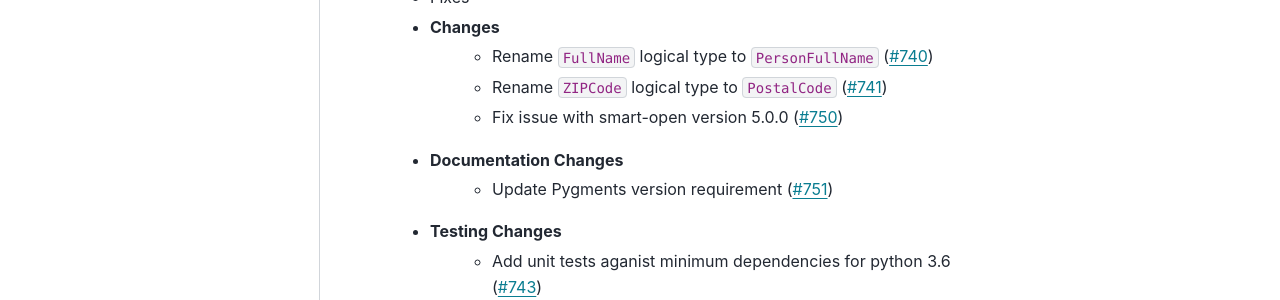
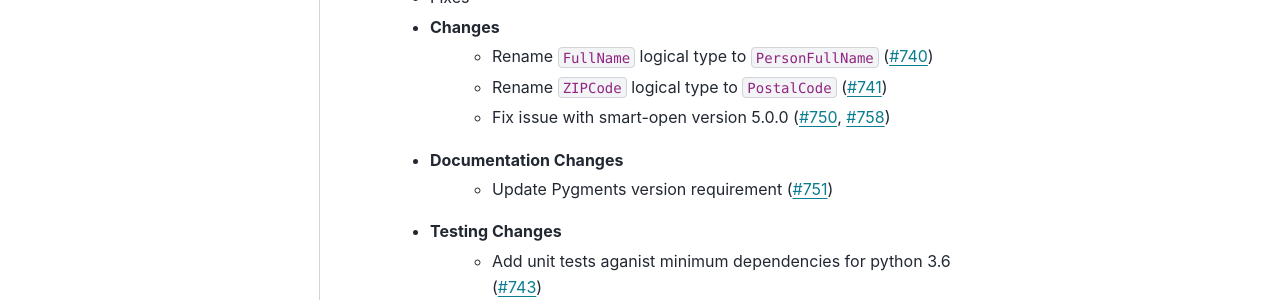
Before and after one commit to alteryx/woodwork, a Sphinx documentation site: the page built from docs/source/release_notes.rst, in a window 1280 px wide and 900 px high. Shown: the part 327-627 px from the top of the window. Built offline with Sphinx 7.4.7 and the PyData theme 0.15.4, drawn with Linux system fonts in a browser that asks for light colours; comment, search, counter and statistics services are not loaded.

Commit message:
update release notes

```diff
--- a/docs/source/release_notes.rst
+++ b/docs/source/release_notes.rst
@@ -9,7 +9,7 @@ Release Notes
     * Changes
         * Rename ``FullName`` logical type to ``PersonFullName`` (:pr:`740`)
         * Rename ``ZIPCode`` logical type to ``PostalCode`` (:pr:`741`)
-        * Fix issue with smart-open version 5.0.0 (:pr:`750`)
+        * Fix issue with smart-open version 5.0.0 (:pr:`750`, :pr:`758`)
     * Documentation Changes
         * Update Pygments version requirement (:pr:`751`)
     * Testing Changes
```
